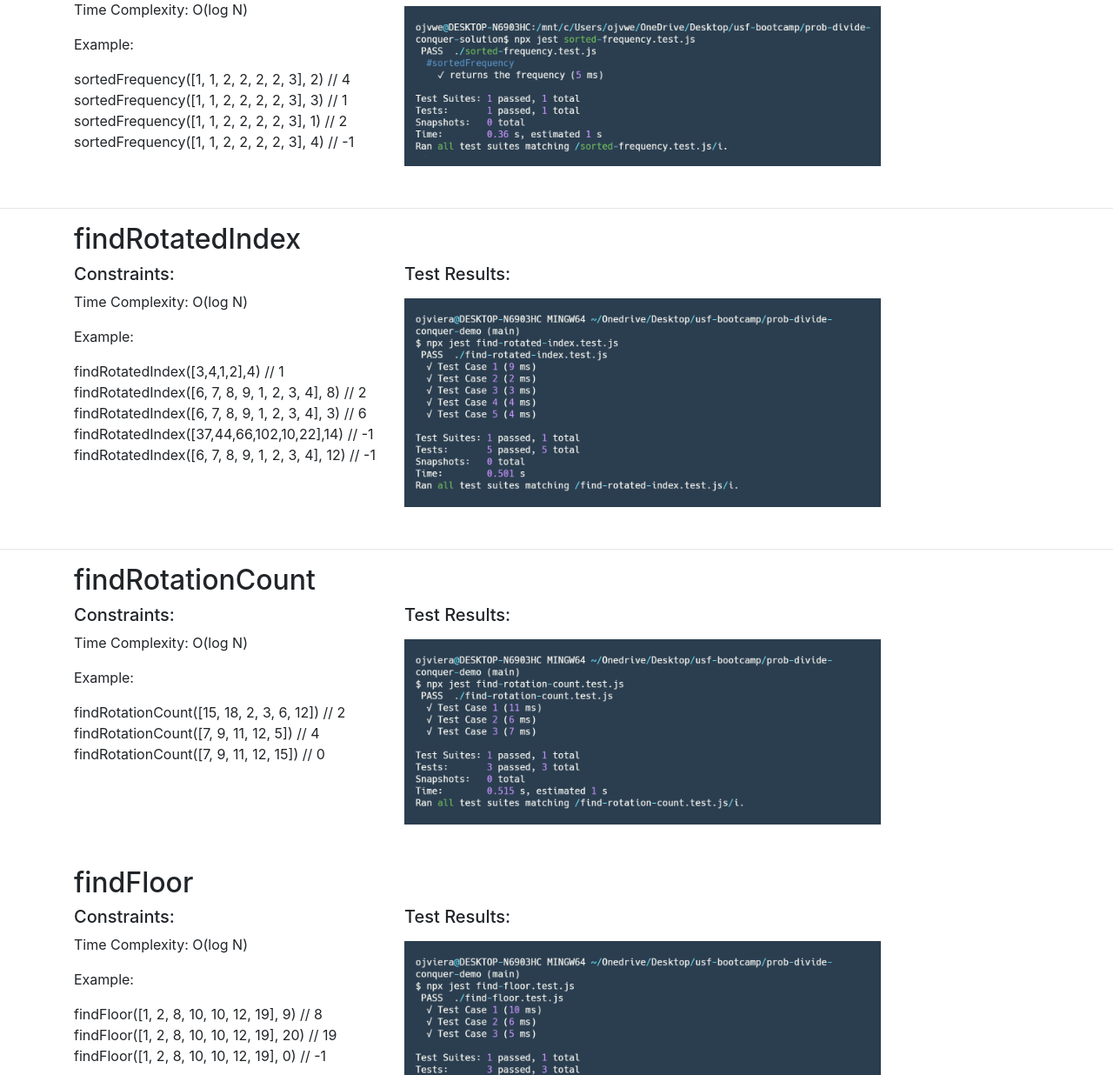
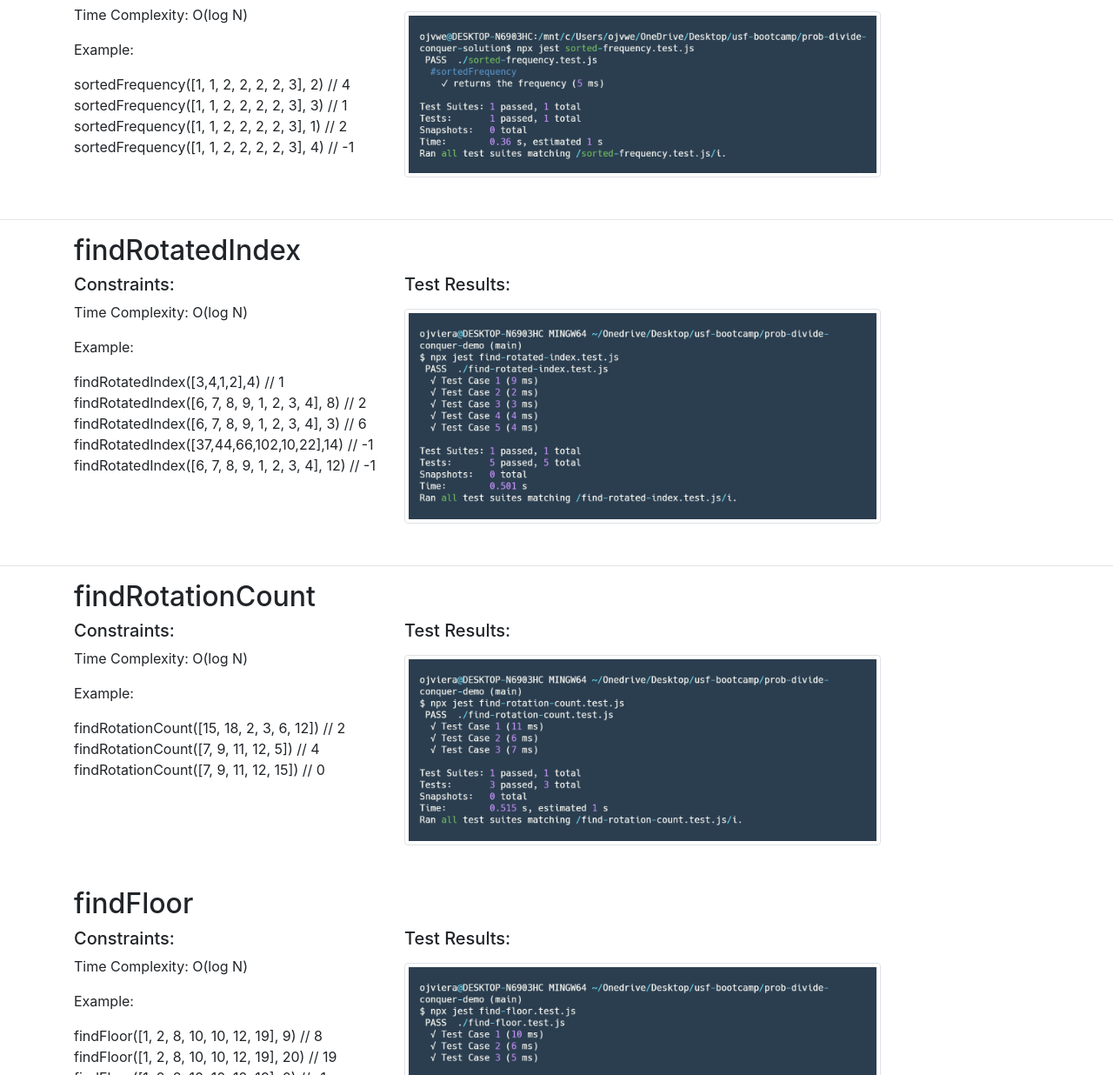
Before and after one commit to OnelioViera/divide-conquer, a website: page index.html in a window 1280 px wide. Shown: the part 615-1851 px from the top of the page at 87% size. Drawn offline with nearby package versions, Linux system fonts and the light colour scheme.

Commit message:
updated file

```diff
--- a/index.html
+++ b/index.html
@@ -31,7 +31,7 @@
             </div>
             <div class="col-8">
                 <p class="h5 mb-3">Test Results:</p>
-                <img src="/static/count-zeroes.test.js.png" class="w-75" alt="">
+                <img src="/static/count-zeroes.test.js.png" class="w-75 img-thumbnail " alt="">
             </div>
         </div>
     </div>
@@ -52,7 +52,7 @@
             </div>
             <div class="col-8">
                 <p class="h5 mb-3">Test Results:</p>
-                <img src="/static/sort-frequency.test.js.png" class="w-75" alt="">
+                <img src="/static/sort-frequency.test.js.png" class="w-75 img-thumbnail " alt="">
             </div>
         </div>
     </div>
@@ -74,7 +74,7 @@
             </div>
             <div class="col-8">
                 <p class="h5 mb-3">Test Results:</p>
-                <img src="/static/find-rotated-index.text.png" class="w-75" alt="">
+                <img src="/static/find-rotated-index.text.png" class="w-75 img-thumbnail " alt="">
             </div>
         </div>
     </div>
@@ -94,7 +94,7 @@
             </div>
             <div class="col-8">
                 <p class="h5 mb-3">Test Results:</p>
-                <img src="/static/find-rotation-count.test.js.png" class="w-75" alt="">
+                <img src="/static/find-rotation-count.test.js.png" class="w-75 img-thumbnail " alt="">
             </div>
         </div>
     </div>
@@ -113,7 +113,7 @@
             </div>
             <div class="col-8">
                 <p class="h5 mb-3">Test Results:</p>
-                <img src="/static/find-floor.test.js.png" class="w-75" alt="">
+                <img src="/static/find-floor.test.js.png" class="w-75 img-thumbnail " alt="">
             </div>
         </div>
     </div>
```
